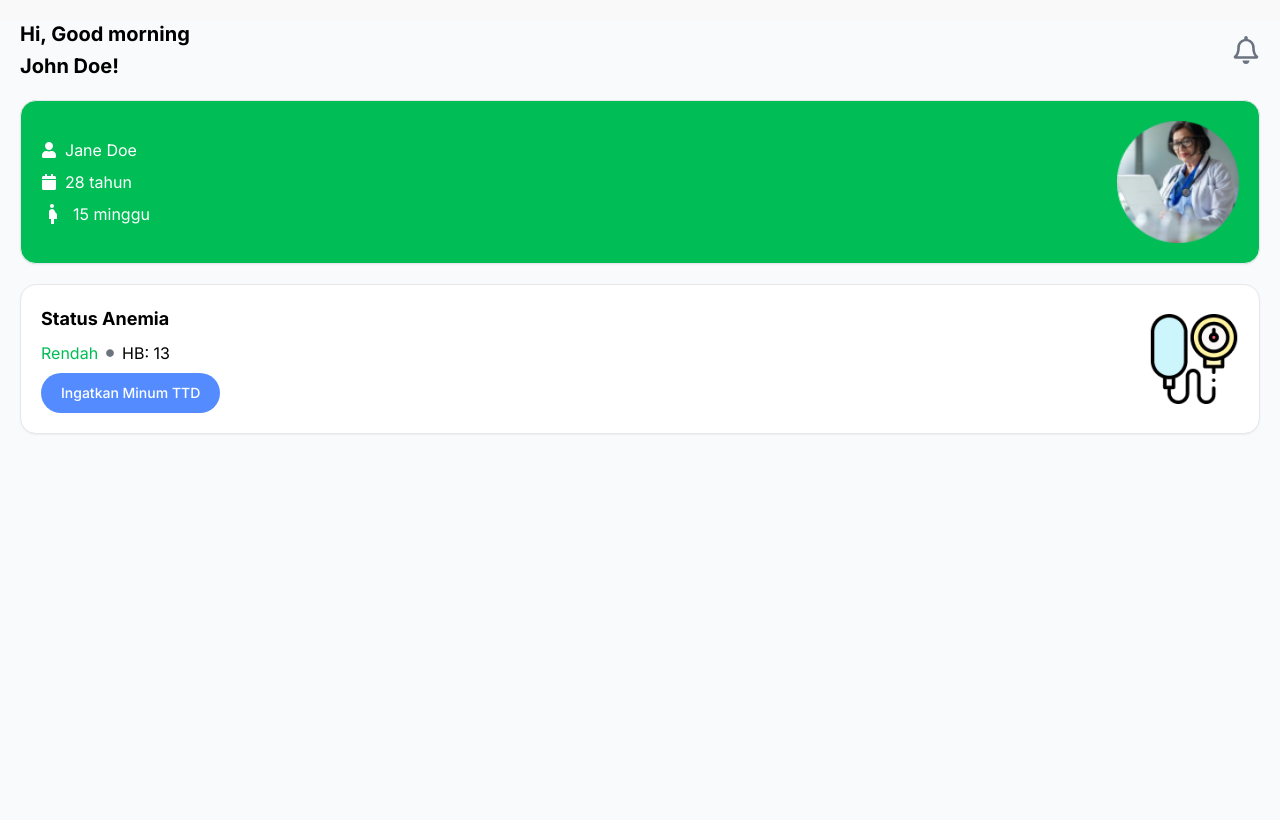
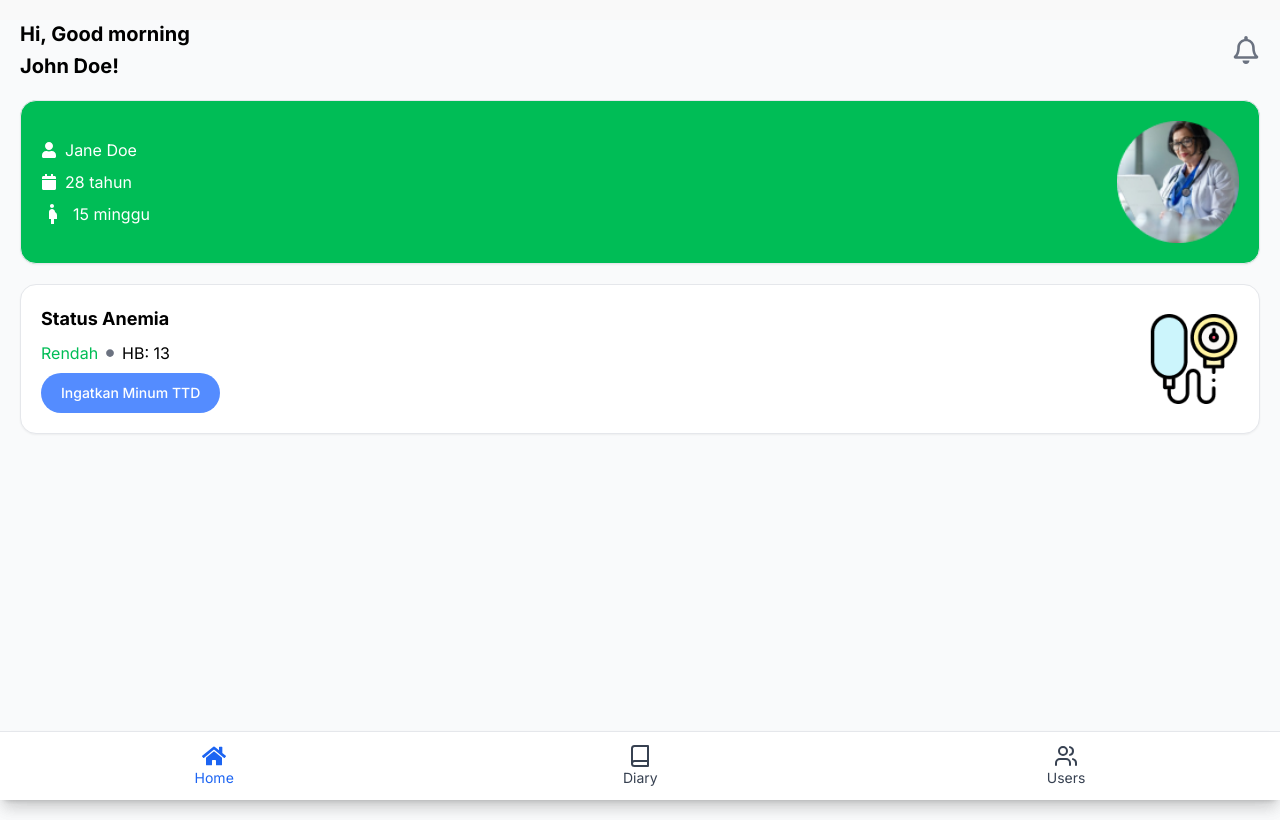
Before and after one commit to FajarSant/anecma, a Next.js app: page /suami/dashboard in a window 1280 px wide. Built offline with nearby package versions, Linux system fonts and the light colour scheme.

Commit message:
Update dashboard suami

```diff
--- a/src/app/suami/dashboard/page.tsx
+++ b/src/app/suami/dashboard/page.tsx
@@ -2,6 +2,7 @@
 import { FaCircle, FaUser, FaCalendar, FaRegBell } from 'react-icons/fa';
 import { MdPregnantWoman } from 'react-icons/md';
 import Image from 'next/image';
+import Layout from '../layout';
 
 // Define the placeholder data for suami and istri
 const userDataSuami = {
@@ -19,6 +20,7 @@ const userDataIstri = {
 
 const DashboardSuami = () => {
   return (
+    <Layout>
     <main className="bg-gray-50 min-h-screen">
       {/* Header Suami */}
       <div className="m-5">
@@ -90,6 +92,7 @@ const DashboardSuami = () => {
         </div>
       </div>
     </main>
+    </Layout>
   );
 };
 
--- /dev/null
+++ b/src/app/suami/layout.tsx
@@ -0,0 +1,59 @@
+"use client"
+import React, { useEffect, useState, ReactNode } from 'react';
+import { FaHome } from "react-icons/fa";
+import { FiBook } from "react-icons/fi";
+import { LuUsers } from "react-icons/lu";
+import Link from "next/link";
+
+interface LayoutProps {
+  children: ReactNode; // Type for the children prop
+}
+
+const BottomNavigation = () => {
+  const [currentPath, setCurrentPath] = useState("");
+
+  // Check the current path once the component mounts
+  useEffect(() => {
+    if (typeof window !== "undefined") {
+      setCurrentPath(window.location.pathname);
+    }
+  }, []);
+
+  return (
+    <div className="fixed bottom-0 left-0 w-full bg-white shadow-lg border-t border-gray-200">
+      <div className="flex justify-around items-center py-3">
+        {/* Home Button */}
+        <Link href="/suami/dashboard" className={`flex flex-col items-center ${currentPath === '/suami/dashboard' ? 'text-blue-600' : 'text-gray-700'} hover:text-blue-600`}>
+          <FaHome className="w-6 h-6" />
+          <span className="text-sm">Home</span>
+        </Link>
+
+        {/* Diary Button */}
+        <Link href="#" className={`flex flex-col items-center ${currentPath === '/diary' ? 'text-blue-600' : 'text-gray-700'} hover:text-blue-600`}>
+          <FiBook className="w-6 h-6" />
+          <span className="text-sm">Diary</span>
+        </Link>
+
+        {/* Users Button */}
+        <Link href="#" className={`flex flex-col items-center ${currentPath === '/users' ? 'text-blue-600' : 'text-gray-700'} hover:text-blue-600`}>
+          <LuUsers className="w-6 h-6" />
+          <span className="text-sm">Users</span>
+        </Link>
+      </div>
+    </div>
+  );
+};
+
+const Layout: React.FC<LayoutProps> = ({ children }) => {
+  return (
+    <div className="min-h-screen flex flex-col">
+      {/* Main content */}
+      <div className="flex-1">{children}</div>
+
+      {/* Bottom Navigation */}
+      <BottomNavigation />
+    </div>
+  );
+};
+
+export default Layout;
```
